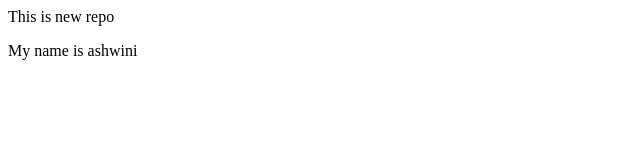
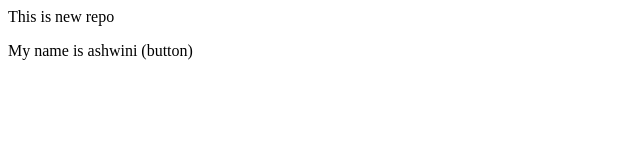
Before and after one commit to ashwini8698/localRepo, a plain HTML site: page index.html in a window 1280 px wide. Shown: the full height of the page, 0-640 px from the left. Drawn offline with Linux system fonts and the light colour scheme.

Commit message:
add button

```diff
--- a/index.html
+++ b/index.html
@@ -1,2 +1,2 @@
 <p> This is new repo</p>
-<p>My name is ashwini</p>
+<p>My name is ashwini (button)</p>
```
